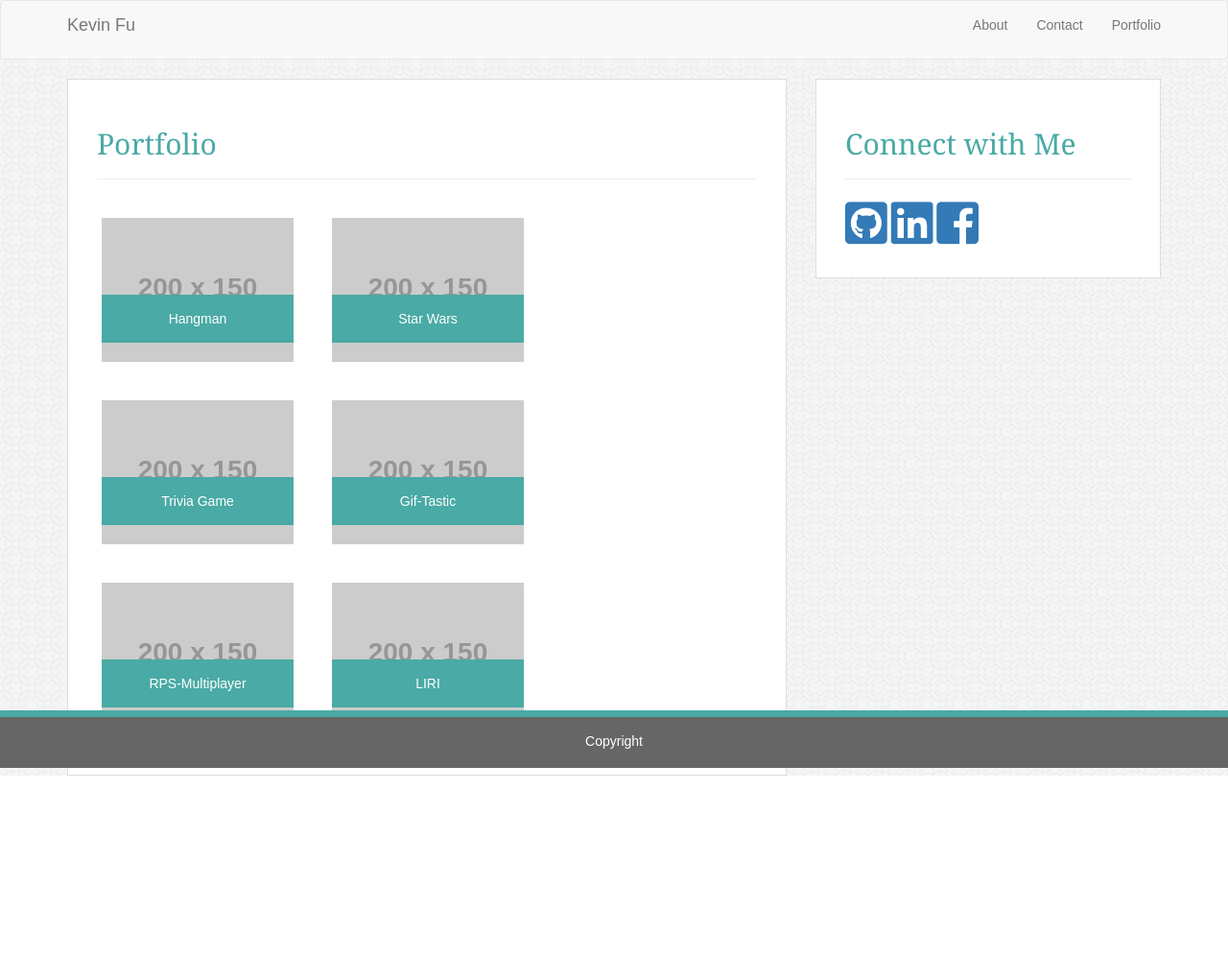
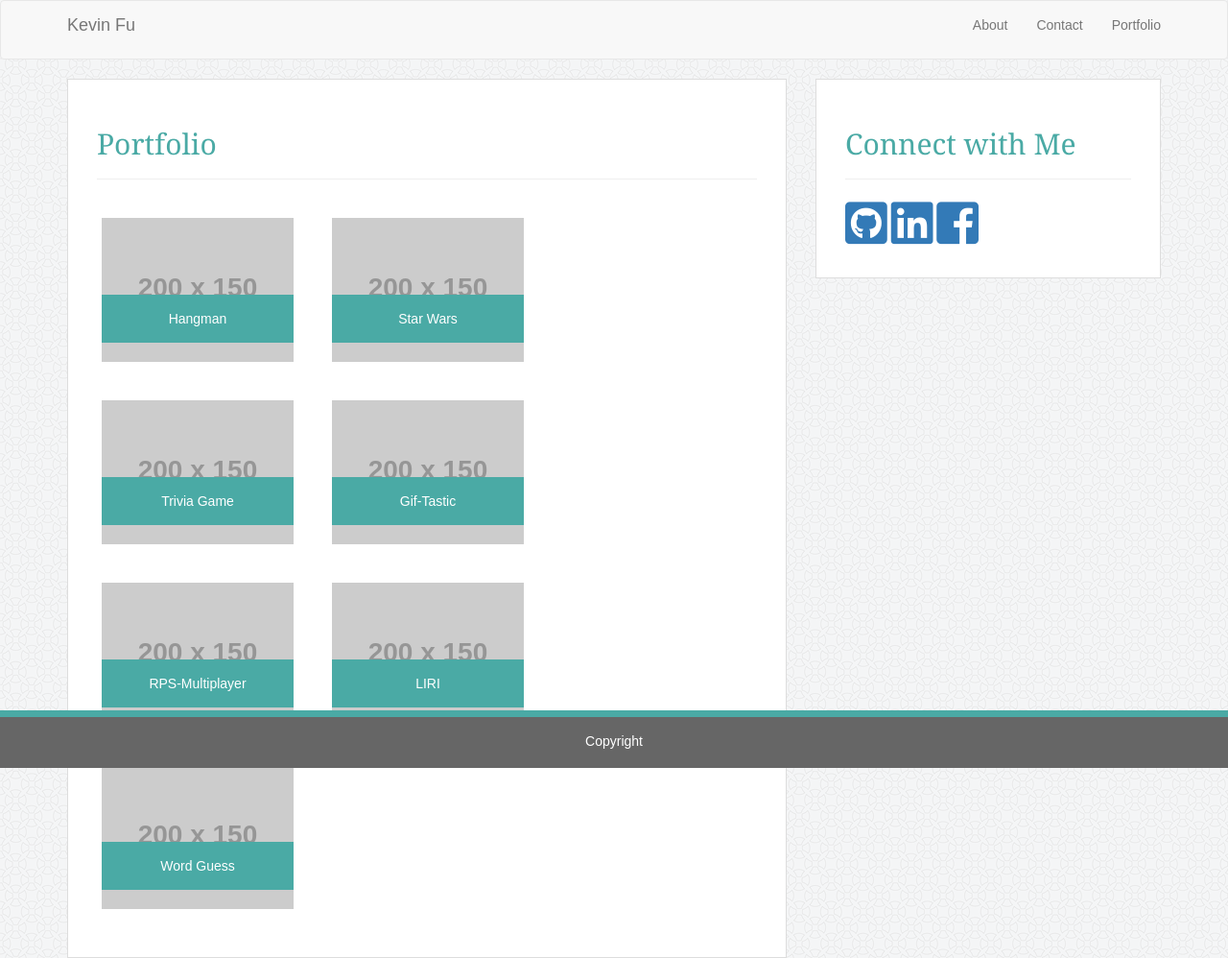
Before and after one commit to kevnfu/Bootstrap-Portfolio, a plain HTML site: page portfolio.html in a window 1280 px wide. Shown: the whole page at 96% size. Before the commit the page ends 808 px from the top, so only its background shows below. Drawn offline with nearby package versions, Linux system fonts and the light colour scheme; placeholder pictures from the web are drawn by us.

Commit message:
Added word guess

```diff
--- a/portfolio.html
+++ b/portfolio.html
@@ -75,6 +75,12 @@
                             </a>
                             <div>LIRI</div>
                         </div>
+                        <div class="col-4 portfolio-img">
+                            <a href="https://github.com/kevnfu/word-guess-cmd-line">
+                                <img src="http://via.placeholder.com/200x150">
+                            </a>
+                            <div>Word Guess</div>
+                        </div>
                     </div>
                 </div>
             </div>
```
